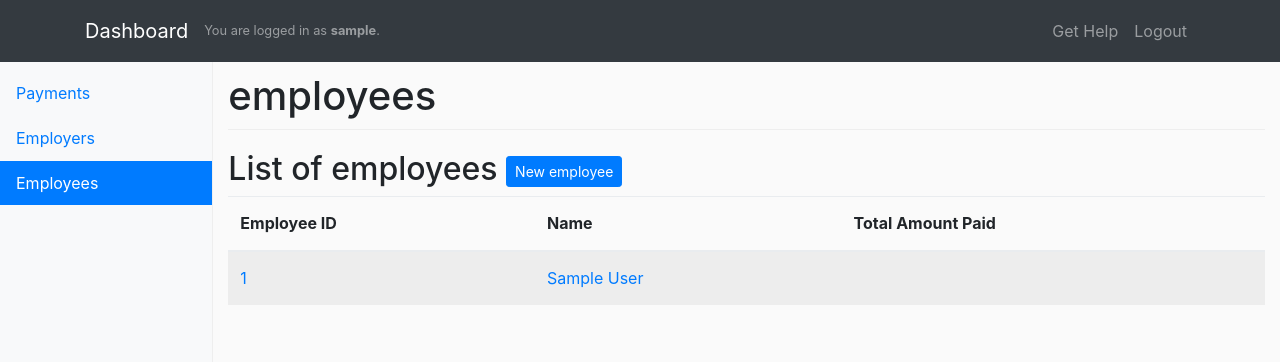
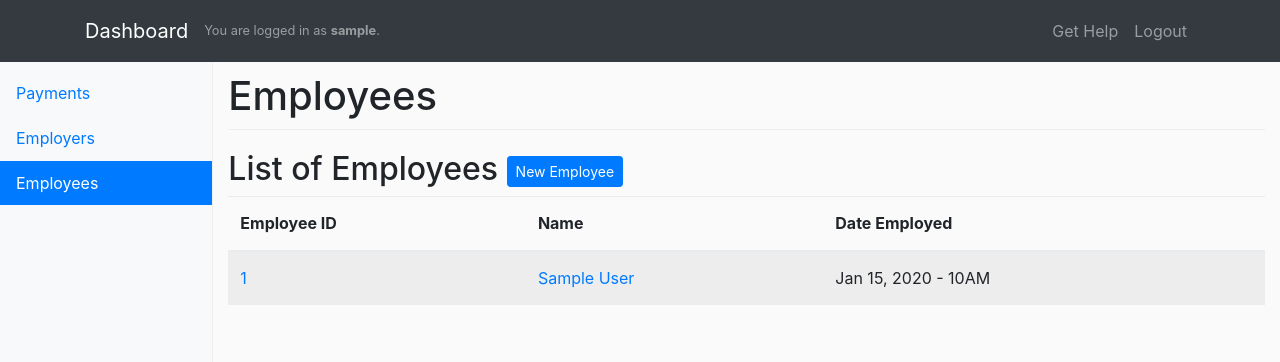
Before and after one commit to alchermd/client_payroll, a Flask app: page /dashboard/employees/ in a window 1280 px wide. Shown: the top 362 px of the page. Run offline with Flask 2, Linux system fonts and the light colour scheme; the visitor is signed in with stand-in values (Sample User, id 1); tables that the repository leaves empty hold one stand-in row (values such as "Sample post"); some libraries are stand-ins or nearby versions.

Commit message:
Use time_format filters.

```diff
--- a/app/templates/employees.html
+++ b/app/templates/employees.html
@@ -12,17 +12,17 @@
     <div class="row">
         {% include "includes/sidebar.html" %}
         <main role="main" class="col-sm-9 ml-sm-auto col-md-10 pt-3">
-            <h1>employees</h1>
+            <h1>Employees</h1>
             {% include "includes/flashed_messages.html" %}
 
-            <h2>List of employees <button class="btn btn-primary btn-sm" data-toggle="modal" data-target="#employee">New employee</button></h2>
+            <h2>List of Employees <button class="btn btn-primary btn-sm" data-toggle="modal" data-target="#employee">New Employee</button></h2>
             <div class="table-responsive">
                 <table class="table table-striped">
                     <thead>
                         <tr>
                             <th>Employee ID</th>
                             <th>Name</th>
-                            <th>Total Amount Paid</th>
+                            <th>Date Employed</th>
                         </tr>
                     </thead>
                     <tbody>
@@ -30,7 +30,7 @@
                         <tr>
                             <td><a href="{{ url_for('employee_permalink', employee_id=employee.id) }}">{{ employee.id }}</a></td>
                             <td><a href="{{ url_for('employee_permalink', employee_id=employee.id) }}">{{ employee.name }}</a></td>
-                            <td>{{ employee.total_amount_paid }}</td>
+                            <td>{{ employee.date_employed | time_format }}</td>
                         </tr>
                         {% endfor %}
                     </tbody>
--- a/app/templates/employer_permalink.html
+++ b/app/templates/employer_permalink.html
@@ -15,7 +15,7 @@
             <h1>{{ employer.name }}</h1>
             {% include "includes/flashed_messages.html" %}
 
-            <h2>Info <button class="btn btn-primary btn-sm" data-toggle="modal" data-target="#payment">Update</button> <a href="{{ url_for('delete_employer', employer_id=employer.id) }}" class="btn btn-danger btn-sm">Delete</a></h2>
+            <h2>Info <button class="btn btn-primary btn-sm" data-toggle="modal" data-target="#employer">Update</button> <a href="{{ url_for('delete_employer', employer_id=employer.id) }}" class="btn btn-danger btn-sm">Delete</a></h2>
             <div class="table-responsive">
                 <table class="table table-striped">
                     <thead>
@@ -30,6 +30,8 @@
                         <tr>
                             <td><a href="{{ url_for('employer_permalink', employer_id=employer.id) }}">{{ employer.id }}</a></td>
                             <td><a href="{{ url_for('employer_permalink', employer_id=employer.id) }}">{{ employer.name }}</a></td>
+                            <td>{{ employer.date_registered | time_format }}</td>
+                            <td>{{ employer.total_amount_paid }}</td>
                         </tr>
                     </tbody>
                 </table>
```
